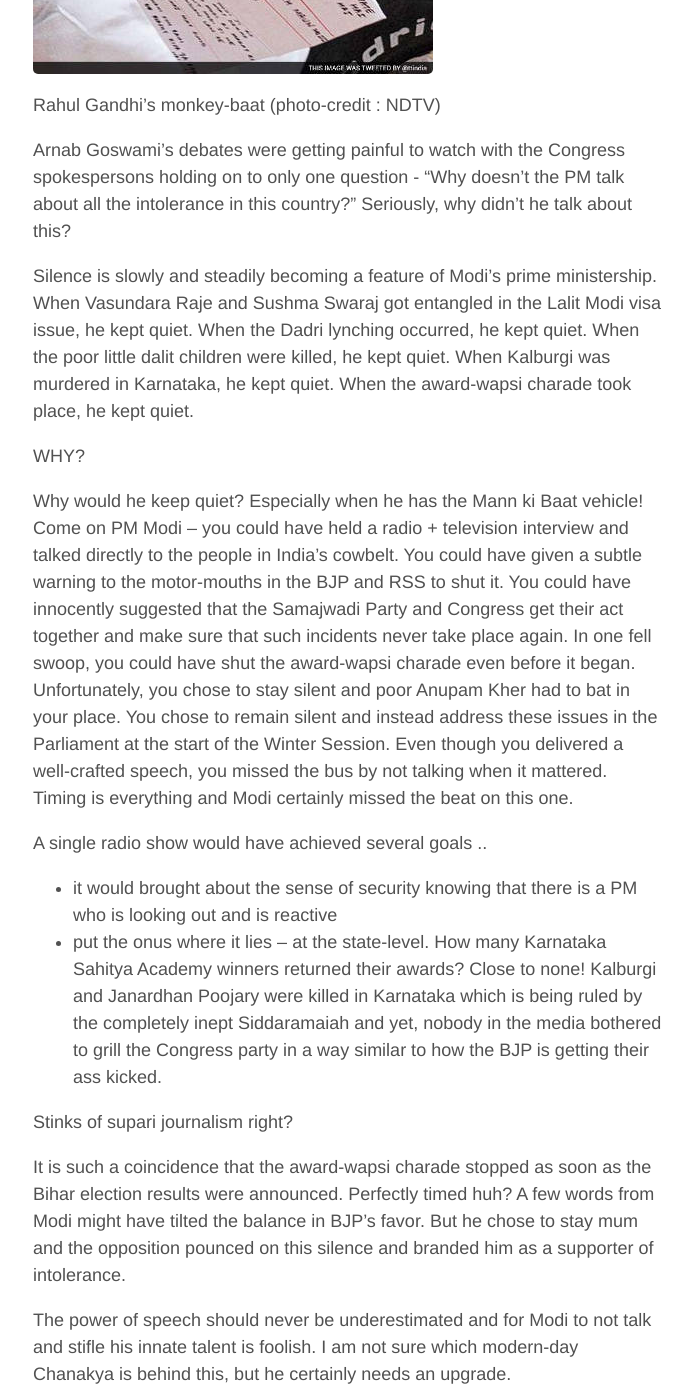
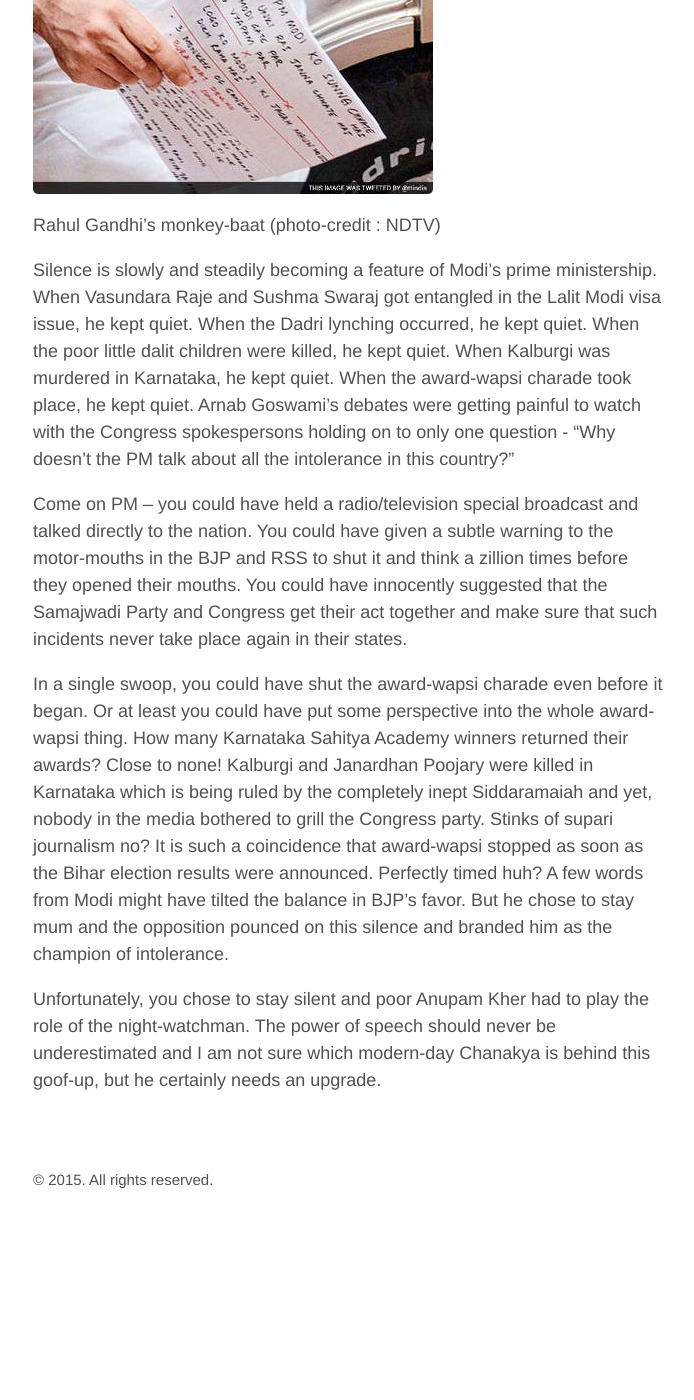
Before and after one commit to ponderingfish/ponderingfish.github.io, a Jekyll site: the page built from _posts/2015-11-11-modi-mann-ki-baat.md, in a window 1280 px wide and 1400 px high, scrolled down 1001 px. Shown: the whole window, without its empty margins (292-986 px from the left). Built offline with Jekyll 4.4.1, drawn with Linux system fonts in a browser that asks for light colours; after the commit the page ends 2230 px from its top, so only the background shows below that; some of the changed text lies outside the part shown.

Commit message:
[mod] refactored the modi post

```diff
--- a/_posts/2015-11-11-modi-mann-ki-baat.md
+++ b/_posts/2015-11-11-modi-mann-ki-baat.md
@@ -5,32 +5,22 @@
 tags: [narendra modi, loses, voice]
 ---
 
-Its hard not to admit that [PM Modi's "Mann ki Baat" radio program](http://www.narendramodi.in/mann-ki-baat){:target="_blank"} is strikingly refreshing and a much-needed change after a decade of wondering when Dr. Manmohan Singh would open his mouth. And even if he did open his mouth, one would need a very high-speed camera (talking about several thousand frames/sec) to capture that spectacular phenomenon. I guess that's too harsh -- knowing fully well that puppets don't speak. yea. We'll let that one pass and focus on the present.
+Its hard not to admit that [PM Modi's "Mann ki Baat" radio program](http://www.narendramodi.in/mann-ki-baat){:target="_blank"} is a refreshing introduction to Indian politics and a much-needed change after wondering for a entire decade if Dr. Manmohan Singh is capable of speaking. And even if he did open his mouth, I suppose it would take a very high-speed camera (talking about several thousand frames/sec) to capture that spectacular phenomenon. But I am going to stop myself here -- I am being unfair to Dr. Singh  knowing fully well that puppets don't speak. We'll let that pass and focus on the present.
 
 <!--more-->
 
-So what exactly does PM Modi talk on the radio? Well, [apart from jamming with Obama](https://www.youtube.com/watch?v=DAsG7YPR6AQ){:target="_blank"}, he is generally found talking about new initiatives (clean India, organ donation, etc.). I think this is simply wonderful and to harness the power of the simple radio to reach out to millions of rural Indians is a stroke of brilliance. A perfect follow-up act to using holographs while on the campaign trail.
+Coming back to Mann ki Baat -- so what exactly does PM Modi talk about when he is on the radio? Well, [apart from jamming with Obama](https://www.youtube.com/watch?v=DAsG7YPR6AQ){:target="_blank"}, I've noticed that he is generally found talking about new initiatives (clean India, yoga day, organ donation, etc.), encouraging students, pushing his ideas on manufacturing and growth, and so on. All in all, a simple but highly efficient way of reaching out to millions of Indians (especially in the rural hinterlands). One would expect nothing less from a man who used 3D-technology on the campaign trail.
 
-So the questions begs to be answered -- how on Earth does a man with the "Mann ki Baat" juggernaut at his disposal, a man with oratorical skills second-to-none, a man who doesn't need notes (unlike Rahul baba who can't remember what the three monkeys signify with the help of a cheat-sheet), a man whose vocabulary goes far beyond "women empowerment" and "my grandmother" -- how does such a leader lose the plot completely and let a bunch of goons and motor-mouths go scot-free?
+# The big question
+How on Earth did PM Modi lose the plot completely and let a bunch of goons and motor-mouths go scot-free after making insensitive and downright criminal statements?  A man with "Mann ki Baat" at his disposal, a man with oratorical skills second-to-none, a man who doesn't need notes (unlike Rahul baba who can't remember what the three monkeys signify with the help of a cheat-sheet), a man whose vocabulary goes far beyond "women empowerment" and "my grandmother" -- what was he doing all these days?
 
 ![monkey baat]({{ site.baseurl }}/images/rahul-gandhi-notes-telegraph-ndtv.jpg  "Rahul Gandhi monkey baat?")
 Rahul Gandhi's monkey-baat (photo-credit : NDTV)
 
-Arnab Goswami's debates were getting painful to watch with the Congress spokespersons holding on to only one question - "Why doesn't the PM talk about all the intolerance in this country?" Seriously, why didn't he talk about this?
+Silence is slowly and steadily becoming a feature of Modi's prime ministership. When Vasundara Raje and Sushma Swaraj got entangled in the Lalit Modi visa issue, he kept quiet. When the Dadri lynching occurred, he kept quiet. When the poor little dalit children were killed, he kept quiet. When Kalburgi was murdered in Karnataka, he kept quiet. When the award-wapsi charade took place, he kept quiet. Arnab Goswami's debates were getting painful to watch with the Congress spokespersons holding on to only one question - "Why doesn't the PM talk about all the intolerance in this country?"
 
-Silence is slowly and steadily becoming a feature of Modi's prime ministership. When Vasundara Raje and Sushma Swaraj got entangled in the Lalit Modi visa issue, he kept quiet. When the Dadri lynching occurred, he kept quiet. When the poor little dalit children were killed, he kept quiet. When Kalburgi was murdered in Karnataka, he kept quiet. When the award-wapsi charade took place, he kept quiet.
+Come on PM -- you could have held a radio/television special broadcast and talked directly to the nation. You could have given a subtle warning to the motor-mouths in the BJP and RSS to shut it and think a zillion times before they opened their mouths. You could have innocently suggested that the Samajwadi Party and Congress get their act together and make sure that such incidents never take place again in their states.
 
-WHY?
+In a single swoop, you could have shut the award-wapsi charade even before it began. Or at least you could have put some perspective into the whole award-wapsi thing. How many Karnataka Sahitya Academy winners returned their awards? Close to none! Kalburgi and Janardhan Poojary were killed in Karnataka which is being ruled by the completely inept Siddaramaiah and yet, nobody in the media bothered to grill the Congress party. Stinks of supari journalism no? It is such a coincidence that award-wapsi  stopped as soon as the Bihar election results were announced. Perfectly timed huh? A few words from Modi might have tilted the balance in BJP's favor. But he chose to stay mum and the opposition pounced on this silence and branded him as the champion of intolerance.
 
-Why would he keep quiet? Especially when he has the Mann ki Baat vehicle! Come on PM Modi -- you could have held a radio + television interview and talked directly to the people in India's cowbelt. You could have given a subtle warning to the motor-mouths in the BJP and RSS to shut it. You could have innocently suggested that the Samajwadi Party and Congress get their act together and make sure that such incidents never take place again. In one fell swoop, you could have shut the award-wapsi charade even before it began. Unfortunately, you chose to stay silent and poor Anupam Kher had to bat in your place. You chose to remain silent and instead address these issues in the Parliament at the start of the Winter Session. Even though you delivered a well-crafted speech, you missed the bus by not talking when it mattered. Timing is everything and Modi certainly missed the beat on this one.
-
-A single radio show would have achieved several goals ..
-
-- it would brought about the sense of security knowing that there is a PM who is looking out and is reactive
-- put the onus where it lies -- at the state-level. How many Karnataka Sahitya Academy winners returned their awards? Close to none! Kalburgi and Janardhan Poojary were killed in Karnataka which is being ruled by the completely inept Siddaramaiah and yet, nobody in the media bothered to grill the Congress party in a way similar to how the BJP is getting their ass kicked.
-
-Stinks of supari journalism right?
-
-It is such a coincidence that the award-wapsi charade stopped as soon as the Bihar election results were announced. Perfectly timed huh? A few words from Modi might have tilted the balance in BJP's favor. But he chose to stay mum and the opposition pounced on this silence and branded him as a supporter of intolerance.
-
-The power of speech should never be underestimated and for Modi to not talk and stifle his innate talent is foolish. I am not sure which modern-day Chanakya is behind this, but he certainly needs an upgrade.
+Unfortunately, you chose to stay silent and poor Anupam Kher had to play the role of the night-watchman. The power of speech should never be underestimated and I am not sure which modern-day Chanakya is behind this goof-up, but he certainly needs an upgrade.
```
